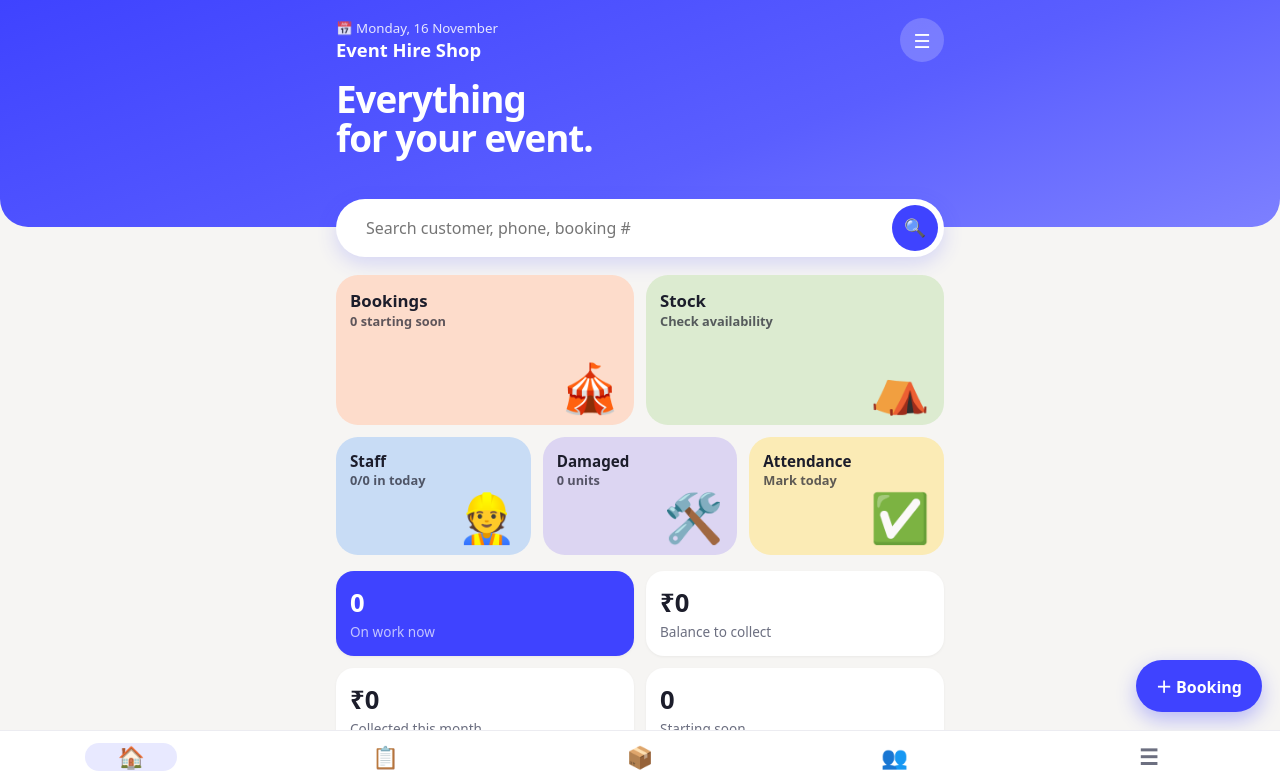
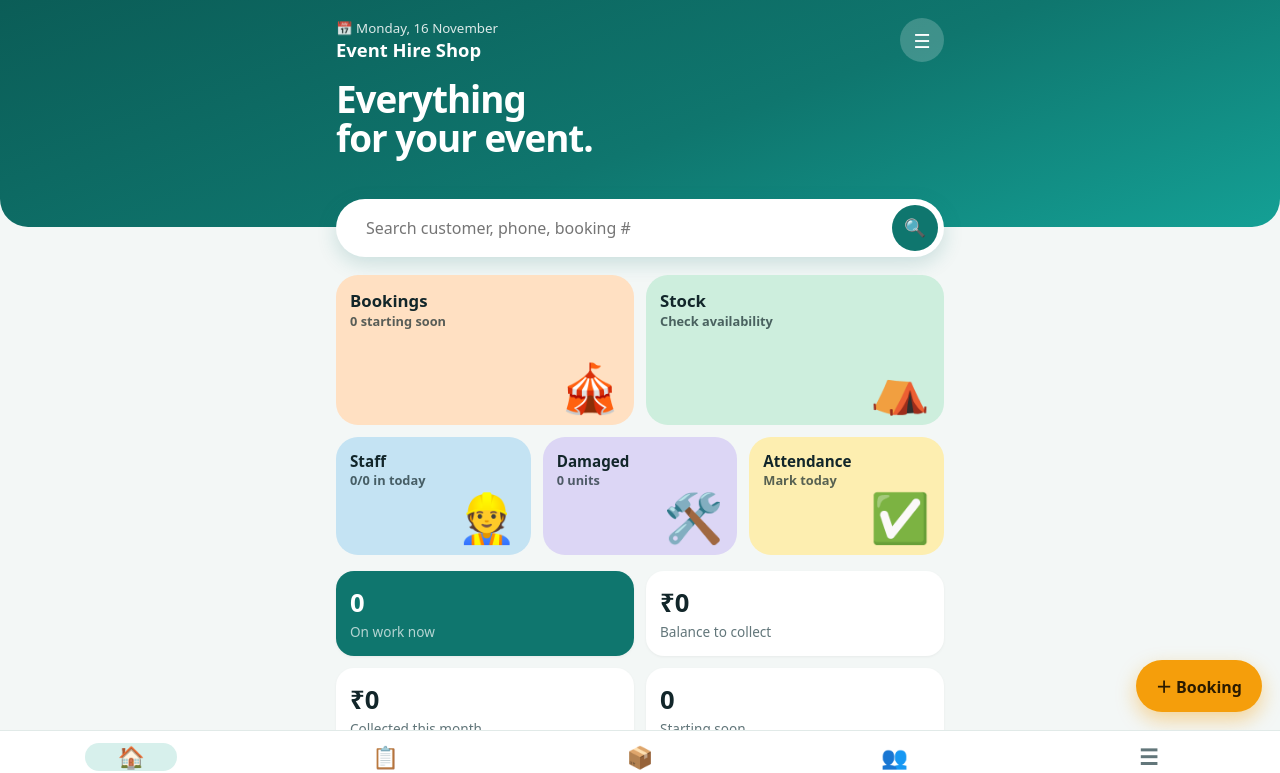
Before and after one commit to narendra6166/rental_shop_experiment, a Flask app: page / in a window 1280 px wide. Shown: the top 773 px of the page. Run offline with Flask 3, Linux system fonts and the light colour scheme; data that the repository does not hold is empty.

Commit message:
Refresh UI colour theme (teal + amber accent)
Co-authored-by: Copilot <223556219+Copilot@users.noreply.github.com>

```diff
--- a/static/style.css
+++ b/static/style.css
@@ -1,7 +1,8 @@
 :root {
-  --primary: #3f43ff; --primary-dark: #2d30d9; --bg: #f6f5f3; --ink: #1c1d2b; --muted: #6c6f80;
-  --card: #fff; --line: #ececf1;
-  --green: #1f9d55; --red: #d93a3a; --orange: #e8820c; --purple: #7a4fe0; --blue: #2563eb; --grey: #7b7f8e;
+  --primary: #0f766e; --primary-dark: #115e59; --primary-tint: #d7f0ec; --accent: #f59e0b;
+  --bg: #f3f7f6; --ink: #12262a; --muted: #62767a;
+  --card: #fff; --line: #e1eae8;
+  --green: #1f9d55; --red: #d93a3a; --orange: #e8820c; --purple: #7a4fe0; --blue: #2563eb; --grey: #7b8a8e;
 }
 * { box-sizing: border-box; -webkit-tap-highlight-color: transparent; }
 body { margin: 0; font-family: system-ui, -apple-system, "Segoe UI", Roboto, sans-serif; background: var(--bg);
@@ -11,7 +12,7 @@ h1, h2, h3 { margin: 0; }
 .wrap { max-width: 640px; margin: 0 auto; padding: 0 16px; }
 
 /* Header / hero */
-.hero { background: linear-gradient(160deg, #3f43ff 0%, #5a5eff 60%, #7d80ff 100%); color: #fff;
+.hero { background: linear-gradient(160deg, #0b5d57 0%, #0f766e 55%, #14a095 100%); color: #fff;
   padding: 18px 0 26px; border-radius: 0 0 28px 28px; }
 .hero.tall { padding-bottom: 70px; }
 .hero .top { display: flex; align-items: center; gap: 10px; }
@@ -24,7 +25,7 @@ h1, h2, h3 { margin: 0; }
 .back { font-size: 1.4rem; padding-right: 4px; color: #fff; }
 
 .search { display: flex; background: #fff; border-radius: 40px; padding: 6px 6px 6px 18px; margin-top: -28px;
-  box-shadow: 0 6px 20px #3f43ff30; position: relative; }
+  box-shadow: 0 6px 20px #0f766e30; position: relative; }
 .search input { flex: 1; border: 0; outline: 0; font-size: 1rem; background: transparent; min-width: 0; }
 .search button { width: 46px; height: 46px; border-radius: 50%; border: 0; background: var(--primary); color: #fff;
   font-size: 1.1rem; }
@@ -45,8 +46,8 @@ a.card:active { transform: scale(.99); }
 .tile.big { grid-column: span 3; min-height: 150px; }
 .tile.small { grid-column: span 2; min-height: 118px; font-size: .95rem; }
 .tile .count { font-size: .8rem; font-weight: 600; opacity: .7; }
-.t-peach { background: #fddccb; } .t-green { background: #dcebd0; } .t-blue { background: #c8dcf5; }
-.t-lilac { background: #dcd5f2; } .t-pink { background: #f9d5e3; } .t-yellow { background: #fbebb5; }
+.t-peach { background: #ffe0c2; } .t-green { background: #cdeedd; } .t-blue { background: #c4e3f3; }
+.t-lilac { background: #dcd6f5; } .t-pink { background: #fcd3dd; } .t-yellow { background: #fdeeb0; }
 
 .stats { display: grid; grid-template-columns: repeat(2, 1fr); gap: 12px; }
 .stat { background: #fff; border-radius: 18px; padding: 14px; box-shadow: 0 1px 3px #0000000d; }
@@ -85,7 +86,8 @@ input:focus, select:focus, textarea:focus { outline: 0; border-color: var(--prim
 .btn { display: inline-block; background: var(--primary); color: #fff; border: 0; padding: 12px 18px; border-radius: 14px;
   font-weight: 700; font-size: 1rem; cursor: pointer; text-align: center; width: auto; }
 .btn.block { display: block; width: 100%; }
-.btn.light { background: #e8e9ff; color: var(--primary); }
+.btn.light { background: var(--primary-tint); color: var(--primary); }
+.btn:hover { background: var(--primary-dark); } .btn.light:hover { background: #c3e8e2; }
 .btn.danger { background: #fde3e3; color: var(--red); }
 .btn.green { background: #dff5e7; color: var(--green); }
 .btn.sm { padding: 7px 12px; font-size: .85rem; border-radius: 10px; }
@@ -122,7 +124,7 @@ table.lines tr.total td { font-weight: 800; border-top: 2px solid var(--ink); }
   font-weight: 700; background: #ececf1; color: var(--muted); }
 .dot.Present { background: var(--green); color: #fff; } .dot.Half { background: var(--orange); color: #fff; }
 .dot.Absent { background: var(--red); color: #fff; } .dot.Leave { background: var(--purple); color: #fff; }
-.avatar { width: 46px; height: 46px; border-radius: 50%; background: #e8e9ff; color: var(--primary); display: grid;
+.avatar { width: 46px; height: 46px; border-radius: 50%; background: var(--primary-tint); color: var(--primary); display: grid;
   place-items: center; font-weight: 800; font-size: 1.1rem; flex: none; }
 
 /* Navigation */
@@ -132,9 +134,9 @@ table.lines tr.total td { font-weight: 800; border-top: 2px solid var(--ink); }
   padding: 4px 0; border-radius: 14px; }
 .tabbar a span { display: block; font-size: 1.35rem; line-height: 1.3; }
 .tabbar a.on { color: var(--primary); }
-.tabbar a.on span { background: #e8e9ff; border-radius: 14px; margin: 0 14px 2px; }
-.fab { position: fixed; right: 18px; bottom: 88px; background: var(--primary); color: #fff; z-index: 19;
-  padding: 14px 20px; border-radius: 30px; font-weight: 800; box-shadow: 0 8px 20px #3f43ff55; }
+.tabbar a.on span { background: var(--primary-tint); border-radius: 14px; margin: 0 14px 2px; }
+.fab { position: fixed; right: 18px; bottom: 88px; background: var(--accent); color: #2b1b00; z-index: 19;
+  padding: 14px 20px; border-radius: 30px; font-weight: 800; box-shadow: 0 8px 20px #f59e0b66; }
 
 .empty { text-align: center; color: var(--muted); padding: 30px 10px; }
 .empty b { display: block; font-size: 2.4rem; }
--- a/templates/base.html
+++ b/templates/base.html
@@ -3,7 +3,7 @@
 <head>
 <meta charset="utf-8">
 <meta name="viewport" content="width=device-width, initial-scale=1, viewport-fit=cover">
-<meta name="theme-color" content="#3f43ff">
+<meta name="theme-color" content="#0f766e">
 <title>{% block page_title %}{{ shop_name }}{% endblock %}</title>
 <link rel="stylesheet" href="{{ url_for('static', filename='style.css') }}">
 </head>
```
